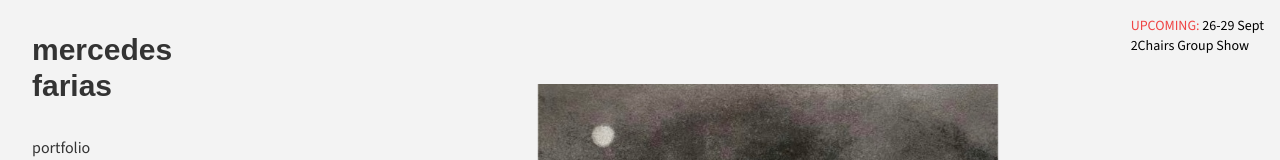
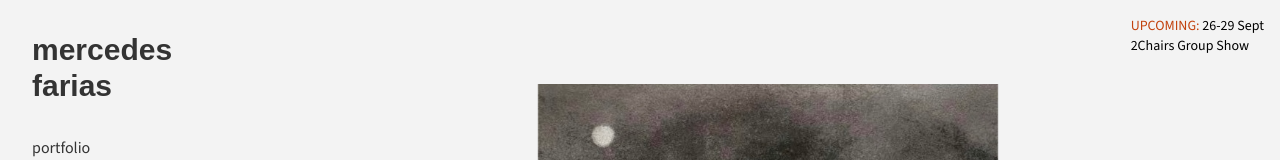
Before and after one commit to purpl3bot/web-v0, a Next.js app: page / in a window 1280 px wide. Shown: the top 160 px of the page. Built offline with nearby package versions, Linux system fonts and the light colour scheme; a web font is replaced by a local one.

Commit message:
Update Layout.tsx

```diff
--- a/components/Layout.tsx
+++ b/components/Layout.tsx
@@ -5,7 +5,7 @@ export default function Layout({ children }: { children: React.ReactNode }) {
     <div className="min-h-screen">
       <div className="fixed flex-col top-4 right-4 text-lime-100 text-sm selection:bg-slate-100 selection:text-black">
         <div>
-        <span className="text-red-500">UPCOMING: </span>
+        <span className="text-orange-700">UPCOMING: </span>
         <span className="text-black">26-29 Sept</span>
         </div>
         <div className="text-black">2Chairs Group Show</div>
```
